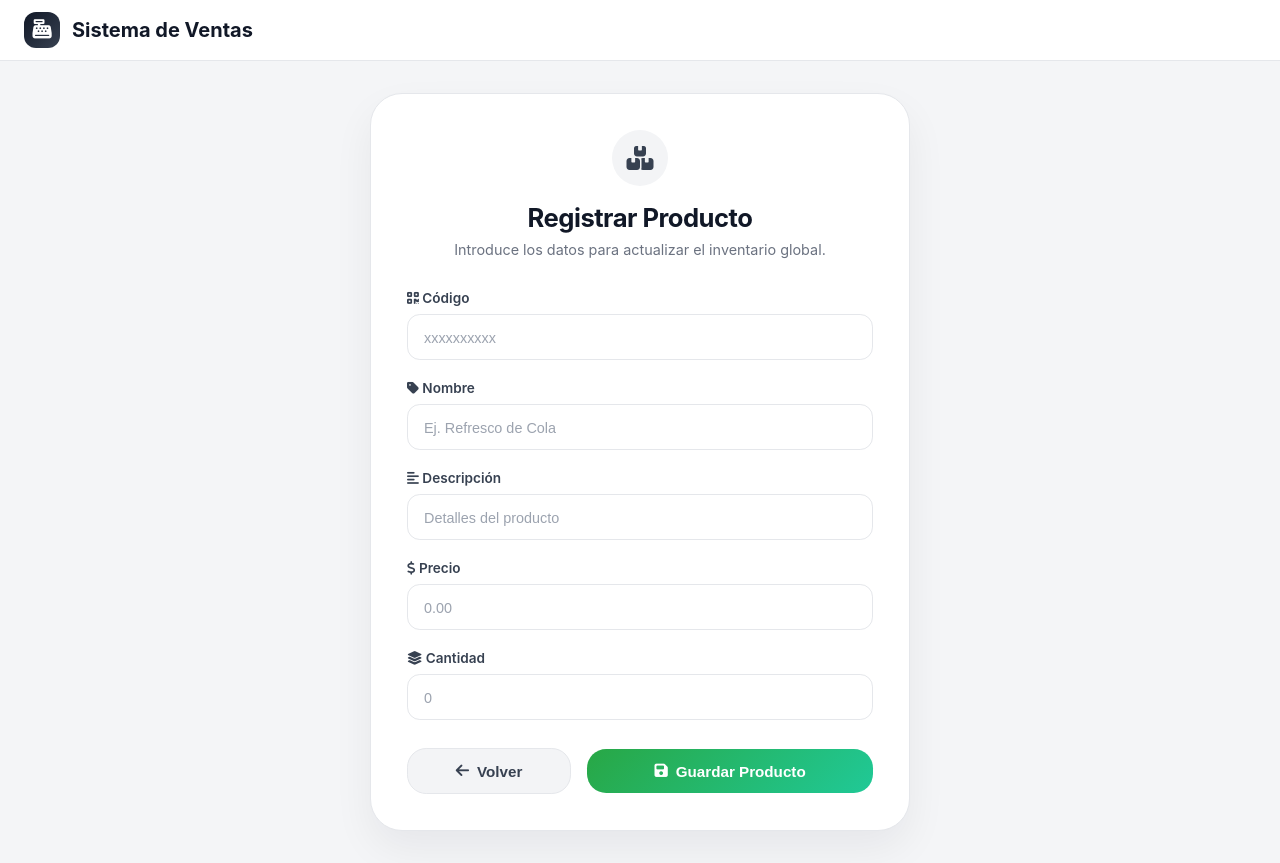
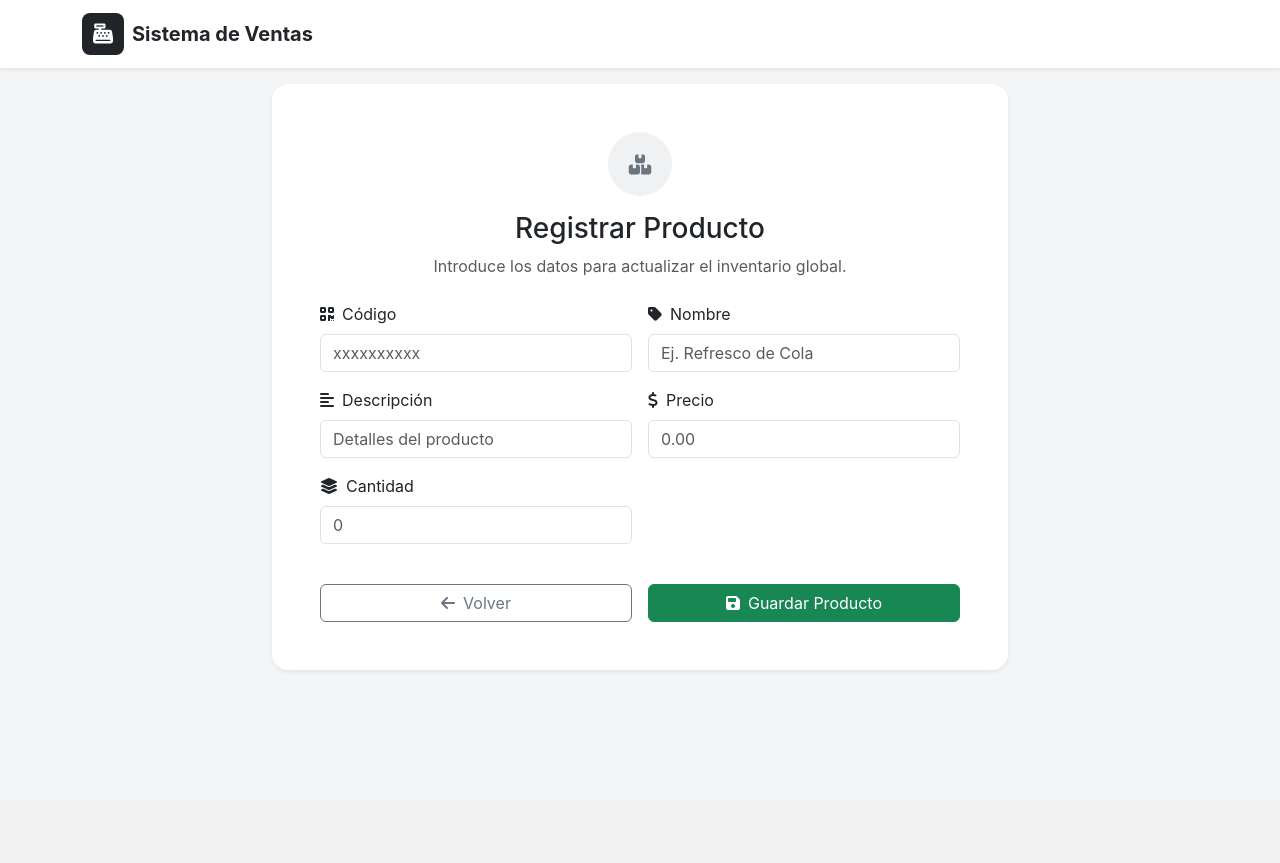
Before and after one commit to ElPrgrm/app-cordova, a PHP site: page /form.html in a window 1280 px wide. After the commit the page ends 670 px from the top, so only its background shows below. Run offline with PHP 8.4, Linux system fonts and the light colour scheme.

Commit message:
Refactorizar el formulario de registro de productos y mejorar la gestión de mensajes

```diff
--- a/www/css/form.css
+++ b/www/css/form.css
@@ -1,294 +1,30 @@
-
-* {
-    margin: 0;
-    padding: 0;
-    box-sizing: border-box;
-}
-
 body {
     background: #f4f5f7;
     font-family: 'Inter', system-ui, -apple-system, 'Segoe UI', Roboto, Helvetica, sans-serif;
     color: #111827;
     min-height: 100vh;
-    text-transform: none;
 }
 
-/* Navegación superior idéntica a ventas.css */
 .pos-nav {
     background: rgba(255, 255, 255, 0.95);
-    border-bottom: 1px solid #e5e7eb;
-    padding: 0.75rem 1.5rem;
-    position: sticky;
-    top: 0;
-    z-index: 100;
-    backdrop-filter: blur(8px);
-}
-
-.nav-container {
-    max-width: 1440px;
-    margin: 0 auto;
-    display: flex;
-    align-items: center;
-    justify-content: space-between;
-    flex-wrap: wrap;
-    gap: 1rem;
-}
-
-.logo-area {
-    display: flex;
-    align-items: center;
-    gap: 0.75rem;
 }
 
 .logo-icon {
-    width: 36px;
-    height: 36px;
+    width: 42px;
+    height: 42px;
     background: linear-gradient(135deg, #111827 0%, #374151 100%);
-    border-radius: 12px;
-    display: flex;
+    border-radius: 0.75rem;
+    display: inline-flex;
     align-items: center;
     justify-content: center;
     color: white;
-    font-size: 1.2rem;
+    font-size: 1.1rem;
 }
 
-.logo-text {
-    font-weight: 700;
-    font-size: 1.25rem;
-    color: #111827;
+.form-message {
+    margin-bottom: 1rem;
 }
 
-.nav-buttons {
-    display: flex;
-    gap: 0.75rem;
-    flex-wrap: wrap;
+.readonly-field {
+    background-color: #e9ecef !important;
 }
-
-.nav-btn {
-    display: inline-flex;
-    align-items: center;
-    gap: 0.5rem;
-    padding: 0.6rem 1.25rem;
-    border-radius: 2rem;
-    font-weight: 600;
-    font-size: 0.85rem;
-    transition: all 0.3s ease;
-    text-decoration: none;
-    background: #f3f4f6;
-    color: #374151;
-    border: 1px solid #e5e7eb;
-}
-
-.nav-btn:hover {
-    transform: translateY(-2px);
-    box-shadow: 0 4px 12px rgba(0, 0, 0, 0.08);
-    background: #ffffff;
-    border-color: #d1d5db;
-}
-
-.nav-btn.active {
-    background: #111827;
-    color: white;
-    border-color: #111827;
-}
-
-/* Layout base del cuerpo */
-.app-shell {
-    min-height: calc(100vh - 70px);
-    padding: 2rem 1rem;
-    display: flex;
-    align-items: center;
-    justify-content: center;
-}
-
-.card {
-    width: 100%;
-    max-width: 540px;
-    background: #ffffff;
-    border-radius: 2rem;
-    box-shadow: 0 18px 40px rgba(15, 23, 42, 0.06);
-    overflow: hidden;
-    border: 1px solid #e5e7eb;
-    animation: fadeIn 0.3s ease;
-}
-
-@keyframes fadeIn {
-    from { opacity: 0; transform: translateY(-10px); }
-    to { opacity: 1; transform: translateY(0); }
-}
-
-.card-header {
-    padding: 2.25rem 2.25rem 0.5rem;
-    text-align: center;
-    background: transparent;
-    border: none;
-}
-
-.brand-icon-wrapper {
-    width: 56px;
-    height: 56px;
-    background: #f3f4f6;
-    color: #374151;
-    border-radius: 50%;
-    display: flex;
-    align-items: center;
-    justify-content: center;
-    margin: 0 auto 1rem;
-    font-size: 1.5rem;
-}
-
-.card-header h1 {
-    margin: 0;
-    font-size: 1.6rem;
-    font-weight: 700;
-    color: #111827;
-    letter-spacing: -0.02em;
-}
-
-.card-header p {
-    margin: 0.5rem 0 0;
-    color: #6b7280;
-    font-size: 0.9rem;
-}
-
-form {
-    padding: 1.5rem 2.25rem 2.25rem;
-}
-
-.mb-3 {
-    margin-bottom: 1.25rem;
-}
-
-.form-label {
-    display: block;
-    margin-bottom: 0.5rem;
-    color: #374151;
-    font-size: 0.85rem;
-    font-weight: 600;
-    text-transform: none;
-}
-
-.form-control {
-    width: 100%;
-    min-height: 46px;
-    padding: 0.6rem 1rem;
-    border: 1px solid #e5e7eb;
-    border-radius: 0.8rem;
-    background-color: #ffffff;
-    color: #111827;
-    font-size: 0.95rem;
-    transition: all 0.2s ease;
-}
-
-.form-control:focus {
-    outline: none;
-    border-color: #cbd5e1;
-    box-shadow: 0 0 0 3px rgba(107, 114, 128, 0.12);
-}
-
-.form-control::placeholder {
-    color: #9ca3af;
-    font-size: 0.9rem;
-}
-
-.form-actions {
-    margin-top: 1.75rem;
-    display: flex;
-    justify-content: space-between;
-    align-items: center;
-    gap: 1rem;
-}
-
-.btn-primary-action {
-    flex: 2;
-    background: linear-gradient(135deg, #28a745 0%, #20c997 100%);
-    border: none;
-    border-radius: 1.2rem;
-    padding: 0.85rem 1.2rem;
-    font-weight: 600;
-    font-size: 0.95rem;
-    color: white;
-    display: inline-flex;
-    align-items: center;
-    justify-content: center;
-    gap: 0.5rem;
-    cursor: pointer;
-    transition: transform 0.2s, box-shadow 0.2s;
-}
-
-.btn-primary-action:hover {
-    transform: translateY(-2px);
-    box-shadow: 0 8px 18px rgba(40, 167, 69, 0.25);
-    color: white;
-}
-
-.form-actions .btn-secundario {
-    flex: 1;
-    display: inline-flex;
-    justify-content: center;
-    align-items: center;
-    gap: 0.5rem;
-    padding: 0.85rem 1.2rem;
-    background-color: #f3f4f6;
-    color: #374151;
-    text-decoration: none;
-    border-radius: 1.2rem;
-    border: 1px solid #e5e7eb;
-    font-weight: 600;
-    font-size: 0.95rem;
-    margin: 0; /* Limpieza de márgenes extra previos */
-    cursor: pointer;
-    transition: all 0.2s ease;
-}
-
-.form-actions .btn-secundario:hover {
-    background-color: #e5e7eb;
-    color: #111827;
-    transform: translateY(-1px);
-}
-
-/* Mensajes de feedback del sistema */
-.form-message {
-    margin: 0 2.25rem 1rem;
-    padding: 0.75rem 1rem;
-    border-radius: 0.8rem;
-    background: #eff6ff;
-    color: #1d4ed8;
-    font-size: 0.9rem;
-    line-height: 1.5;
-    display: none;
-    border: 1px solid rgba(29, 78, 216, 0.1);
-}
-
-.form-message.visible {
-    display: block;
-}
-
-@media screen and (max-width: 576px) {
-    .app-shell {
-        padding: 1rem 0.5rem;
-    }
-
-    .card {
-        border-radius: 1.5rem;
-    }
-
-    .card-header {
-        padding: 1.75rem 1.25rem 0.5rem;
-    }
-
-    form {
-        padding: 1rem 1.25rem 1.75rem;
-    }
-
-    .form-actions {
-        flex-direction: column-reverse;
-        gap: 0.75rem;
-    }
-
-    .btn-primary-action,
-    .form-actions .btn-secundario {
-        width: 100%;
-        flex: none;
-    }
-}
--- a/www/form.html
+++ b/www/form.html
@@ -6,67 +6,105 @@
     <meta name="viewport" content="width=device-width, initial-scale=1.0, viewport-fit=cover">
     <title>Sistema de Ventas - Registro</title>
     <link rel="stylesheet" href="https://cdnjs.cloudflare.com/ajax/libs/font-awesome/6.5.1/css/all.min.css">
+    <link rel="stylesheet" href="https://cdn.jsdelivr.net/npm/bootstrap@5.3.3/dist/css/bootstrap.min.css"
+        integrity="sha384-QWTKZyjpPEjISv5WaRU9OFeRpok6YctnYmDr5pNlyT2bRjXh0JMhjY6hW+ALEwIH" crossorigin="anonymous">
     <link rel="stylesheet" href="css/form.css">
 </head>
 
 <body>
 
-    <nav class="pos-nav">
-        <div class="nav-container">
-            <div class="logo-area">
-                <div class="logo-icon">
+    <nav class="navbar navbar-expand-lg navbar-light bg-white shadow-sm sticky-top">
+        <div class="container">
+            <a class="navbar-brand d-flex align-items-center gap-2" href="#">
+                <span class="d-inline-flex align-items-center justify-content-center rounded-3 bg-dark text-white"
+                    style="width:42px;height:42px;">
                     <i class="fas fa-cash-register"></i>
+                </span>
+                <span class="fw-bold text-dark">Sistema de Ventas</span>
+            </a>
         </div>
-                <div class="logo-text">
-                    Sistema de Ventas
+    </nav>
+
+    <main class="container py-3 ">
+        <div class="row justify-content-center">
+            <div class="col-12 col-md-10 col-lg-8">
+                <div class="card shadow-sm border-0 rounded-4">
+                    <div class="card-body p-4 p-lg-5">
+                        <div class="text-center mb-4">
+                            <div class="d-inline-flex align-items-center justify-content-center rounded-circle bg-secondary bg-opacity-10 text-secondary mb-3"
+                                style="width:64px;height:64px;">
+                                <i class="fas fa-boxes fa-lg"></i>
+                            </div>
+                            <h1 class="h3 mb-2">Registrar Producto</h1>
+                            <p class="text-muted mb-0">Introduce los datos para actualizar el inventario global.</p>
+
+                        </div>
+
+                        <div id="formMessage" class="alert d-none" role="alert" aria-live="polite">
+                            <div class="row">
+                                <div class="col">
+                                    <div id="messageAlert"></div>
+                                </div>
+                                <div id="buttons_alert" class="col d-none">
+                                    <button id="action_alert" type="button" class="btn btn-primary"> </button>
+                                    <button id="close_alert" type="button" class="btn btn-danger ">
+                                        cerrar</button>
+                                </div>
                             </div>
                         </div>
 
-        </div>
-    </nav>
 
-    <main class="app-shell">
-        <div class="card">
-            <div class="card-header">
-                <div class="brand-icon-wrapper">
-                    <i class="fas fa-boxes"></i>
-                </div>
-                <h1>Registrar Producto</h1>
-                <p>Introduce los datos para actualizar el inventario global.</p>
-            </div>
 
-            <div id="formMessage" class="form-message" aria-live="polite"></div>
+
 
                         <form id="product-form" action="" method="post">
-                <div class="mb-3">
-                    <label for="codeqr" class="form-label"><i class="fas fa-qrcode me-1"></i> Código</label>
-                    <input type="number" class="form-control" name="codeqr" id="codeqr" placeholder="xxxxxxxxxx" />
+                            <div class="row row-cols-1 row-cols-md-2 g-3">
+                                <div class="col">
+                                    <label for="codeqr" class="form-label"><i
+                                            class="fas fa-qrcode me-2"></i>Código</label>
+                                    <input type="number" class="form-control" name="codeqr" id="codeqr"
+                                        placeholder="xxxxxxxxxx" />
                                 </div>
-                <div class="mb-3">
-                    <label for="name" class="form-label"><i class="fas fa-tag me-1"></i> Nombre</label>
-                    <input type="text" class="form-control" name="name" id="name" placeholder="Ej. Refresco de Cola" />
+                                <div class="col">
+                                    <label for="name" class="form-label"><i class="fas fa-tag me-2"></i>Nombre</label>
+                                    <input type="text" class="form-control" name="name" id="name"
+                                        placeholder="Ej. Refresco de Cola" />
                                 </div>
-                <div class="mb-3">
-                    <label for="description" class="form-label"><i class="fas fa-align-left me-1"></i> Descripción</label>
-                    <input type="text" class="form-control" name="description" id="description" placeholder="Detalles del producto" />
+                                <div class="col">
+                                    <label for="description" class="form-label"><i
+                                            class="fas fa-align-left me-2"></i>Descripción</label>
+                                    <input type="text" class="form-control" name="description" id="description"
+                                        placeholder="Detalles del producto" />
                                 </div>
-                <div class="mb-3">
-                    <label for="price" class="form-label"><i class="fas fa-dollar-sign me-1"></i> Precio</label>
-                    <input type="number" class="form-control" name="price" id="price" placeholder="0.00" step="0.01" />
+                                <div class="col">
+                                    <label for="price" class="form-label"><i
+                                            class="fas fa-dollar-sign me-2"></i>Precio</label>
+                                    <input type="number" class="form-control" name="price" id="price" placeholder="0.00"
+                                        step="0.01" />
                                 </div>
-                <div class="mb-3">
-                    <label for="quantity" class="form-label"><i class="fas fa-layer-group me-1"></i> Cantidad</label>
-                    <input type="number" class="form-control" name="quantity" id="quantity" placeholder="0" />
+                                <div class="col">
+                                    <label for="quantity" class="form-label"><i
+                                            class="fas fa-layer-group me-2"></i>Cantidad</label>
+                                    <input type="number" class="form-control" name="quantity" id="quantity"
+                                        placeholder="0" />
                                 </div>
-                <div class="form-actions">
-                    <button type="button" id="vlvr" name="vlvr" class="btn-secundario">
-                        <i class="fas fa-arrow-left"></i> Volver
-                    </button>
-                    <button type="submit" id="submitButton" class="btn-primary-action">
-                        <i class="fas fa-save"></i> Guardar Producto
+                            </div>
+                            <div class="row g-3 mt-4">
+                                <div class="col-12 col-sm-6">
+                                    <button type="button" id="vlvr" name="vlvr" class="btn btn-outline-secondary w-100">
+                                        <i class="fas fa-arrow-left me-2"></i>Volver
                                     </button>
                                 </div>
+                                <div class="col-12 col-sm-6">
+                                    <button type="submit" id="submitButton" class="btn btn-success w-100">
+                                        <i class="fas fa-save me-2"></i>Guardar Producto
+                                    </button>
+                                </div>
+                            </div>
                         </form>
+                    </div>
+                </div>
+            </div>
         </div>
     </main>
 
--- a/www/js/form.js
+++ b/www/js/form.js
@@ -8,6 +8,9 @@ document.addEventListener('deviceready', init);
 function init() {
     initForm();
     document.addEventListener('backbutton', onBackButton, false);
+    document.getElementById("buttons_alert").addEventListener("click", () => {
+        hideMessage();
+    })
 }
 
 function onBackButton(event) {
@@ -39,24 +42,58 @@ async function initForm() {
     const vlvr = document.getElementById('vlvr');
     let redirectRef = 'ventas.html';
     if (codeInput && modeAddId) {
-
-        redirectRef= 'escaner.html'
+        codeRestore = localStorage.getItem('codeqr');
         codeInput.value = modeAddId;
+        if (codeRestore && codeRestore == modeAddId) {
+            restoreValues();
+        }
+        redirectRef = 'escaner.html?modeEdit=' + modeAddId;
         setCodeReadOnly(true);
         setFormMode('Agregar producto');
     }
 
     // CASO 2: Modo Editar Producto (El parámetro modeEdit trae directamente el ID)
     if (modeEditId) {
-        redirectRef= 'inventario.html'
+        codeRestore = localStorage.getItem('codeqr');
+        codeInput.value = modeEditId;
+        console.log("verifying codeqr");
+        if (codeRestore && codeRestore == modeEditId) {
+            showMessage('desea recuperar los ultimos cambios?', false, () => {
+                restoreValues();
+                hideMessage();
+            }, "aceptar")
+            //restoreValues();
+        }
+        redirectRef = 'inventario.html'
         currentProductId = modeEditId; // Asignamos el ID globalmente
         await loadProductForEdit(modeEditId);
     }
-     vlvr.addEventListener('click', () => {
-            window.location.href = redirectRef;
-        });
+    vlvr.addEventListener('click', () => {
+
+        backupValues();
+
+        window.location.href = redirectRef;
+
+    });
 }
+function backupValues() {
+    localStorage.setItem('codeqr', document.getElementById('codeqr').value);
+    localStorage.setItem('name', document.getElementById('name').value);
+    localStorage.setItem('description', document.getElementById('description').value);
+    localStorage.setItem('price', document.getElementById('price').value);
+    localStorage.setItem('quantity', document.getElementById('quantity').value);
 
+
+}
+function restoreValues() {
+    document.getElementById('codeqr').value = localStorage.getItem('codeqr') ?? '';
+    setCodeReadOnly(true);
+    document.getElementById('name').value = localStorage.getItem('name') ?? '';
+    document.getElementById('description').value = localStorage.getItem('description') ?? '';
+    document.getElementById('price').value = localStorage.getItem('price') ?? '';
+    document.getElementById('quantity').value = localStorage.getItem('quantity') ?? '';
+
+}
 async function onFormSubmit(event) {
     event.preventDefault();
     const submitButton = document.getElementById('submitButton');
@@ -228,17 +265,47 @@ function getFormData() {
     };
 }
 
-function showMessage(text, isError = false) {
-    const messageElement = document.getElementById('formMessage');
-    if (!messageElement) {
+function showMessage(text, isError = false, action = null, textAction) {
+    console.log("called show message");
+
+    const cntnrAlert = document.getElementById('formMessage');
+    if (!cntnrAlert) {
         alert(text);
         return;
     }
-    messageElement.textContent = text;
-    messageElement.classList.add('visible');
-    messageElement.style.backgroundColor = isError ? '#fee2e2' : '#eff6ff';
-    messageElement.style.color = isError ? '#b91c1c' : '#1d4ed8';
+    const mssg = document.getElementById('messageAlert');
+    mssg.textContent = text;
+
+    cntnrAlert.classList.remove('d-none');
+    cntnrAlert.classList.add('d-block');
+    btns = document.getElementById('buttons_alert');
+    btn = document.getElementById('action_alert');
+    if (action && typeof action === 'function') {
+
+        btn.textContent = textAction;
+        btns.classList.remove('d-none');
+        btns.classList.add('d-block');
+        btn.addEventListener('click', () => {
+
+            action();
+        });
+    }
+    cntnrAlert.style.backgroundColor = isError ? '#fee2e2' : '#eff6ff';
+    cntnrAlert.style.color = isError ? '#b91c1c' : '#1d4ed8';
     setTimeout(() => {
-        messageElement.classList.remove('visible');
+        cntnrAlert.classList.remove('d-bock');
+        cntnrAlert.classList.add('d-none');
+        btns.classList.remove('d-bock');
+        btns.classList.add('d-none');
+        // cntnrAlert.classList.remove('visible');
     }, 4800);
 }
+
+function hideMessage() {
+    const cntnrAlert = document.getElementById('formMessage');
+    const btns = document.getElementById('buttons_alert');
+    cntnrAlert.classList.remove('d-bock');
+    cntnrAlert.classList.add('d-none');
+    btns.classList.remove('d-bock');
+    btns.classList.add('d-none');
+}
```
Lines whose indentation alone changed are shown as unchanged.
